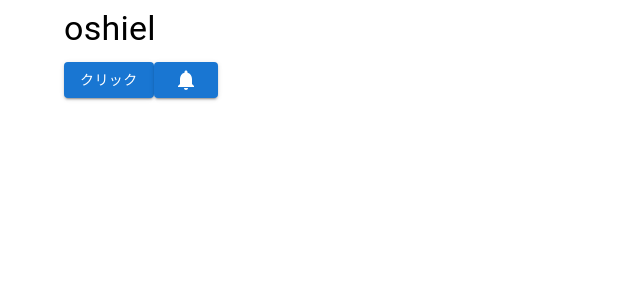
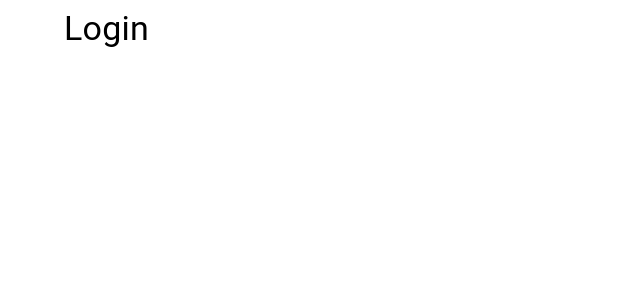
Before and after one commit to froide-kk/hackathon-team-b-fe, a React (Vite) app: page / in a window 1280 px wide. Shown: the top 300 px of the page, without its empty margins (0-640 px from the left). Built offline with nearby package versions, Linux system fonts and the light colour scheme.

Commit message:
pagesの仮追加

```diff
--- a/src/App.tsx
+++ b/src/App.tsx
@@ -1,10 +1,16 @@
 import { Route, Routes } from "react-router-dom";
-import Home from "./pages/Home";
+import Topic from "./pages/Topic";
+import News from "./pages/News";
+import Login from "./pages/Login";
+import Bookmark from "./pages/Bookmark";
 
 function App() {
   return (
     <Routes>
-      <Route path="/" element={<Home/>} />
+      <Route path="/" element={<Login/>} />
+      <Route path="/topic" element={<Topic/>} />
+      <Route path="/news" element={<News/>} />
+      <Route path="/bookmark" element={<Bookmark/>} />
     </Routes>
 
   );
--- a/src/main.tsx
+++ b/src/main.tsx
@@ -6,7 +6,7 @@ import { BrowserRouter } from "react-router-dom";
 createRoot(document.getElementById('root')!).render(
   <StrictMode>
     <BrowserRouter>
-      <App />
+        <App />
     </BrowserRouter>
   </StrictMode>,
 )
--- /dev/null
+++ b/src/pages/Bookmark.tsx
@@ -0,0 +1,11 @@
+import { Container, Typography } from "@mui/material";
+
+export default function Bookmark(){
+  return(
+    <Container>
+      <Typography variant="h4" gutterBottom>
+        Bookmark
+      </Typography>
+  </Container>
+  )
+}
--- /dev/null
+++ b/src/pages/Login.tsx
@@ -0,0 +1,11 @@
+import { Container, Typography } from "@mui/material";
+
+export default function Login(){
+  return(
+    <Container>
+      <Typography variant="h4" gutterBottom>
+        Login
+    </Typography>
+  </Container>
+  )
+}
--- /dev/null
+++ b/src/pages/News.tsx
@@ -0,0 +1,11 @@
+import { Container, Typography } from "@mui/material";
+
+export default function News(){
+  return(
+    <Container>
+      <Typography variant="h4" gutterBottom>
+        News
+      </Typography>
+  </Container>
+  )
+}
--- a/src/pages/Home.tsx
+++ b/src/pages/Topic.tsx
@@ -1,14 +1,14 @@
 import { Notifications } from "@mui/icons-material";
 import { Button, Container, Typography } from "@mui/material";
 
-export default function Home(){
+export default function Topic(){
   const handleClick = () => {
     console.log("MUI Button test")
   }
   return(
     <Container>
       <Typography variant="h4" gutterBottom>
-        oshiel
+        Topic
       </Typography>
       <Button
         variant="contained"
```
